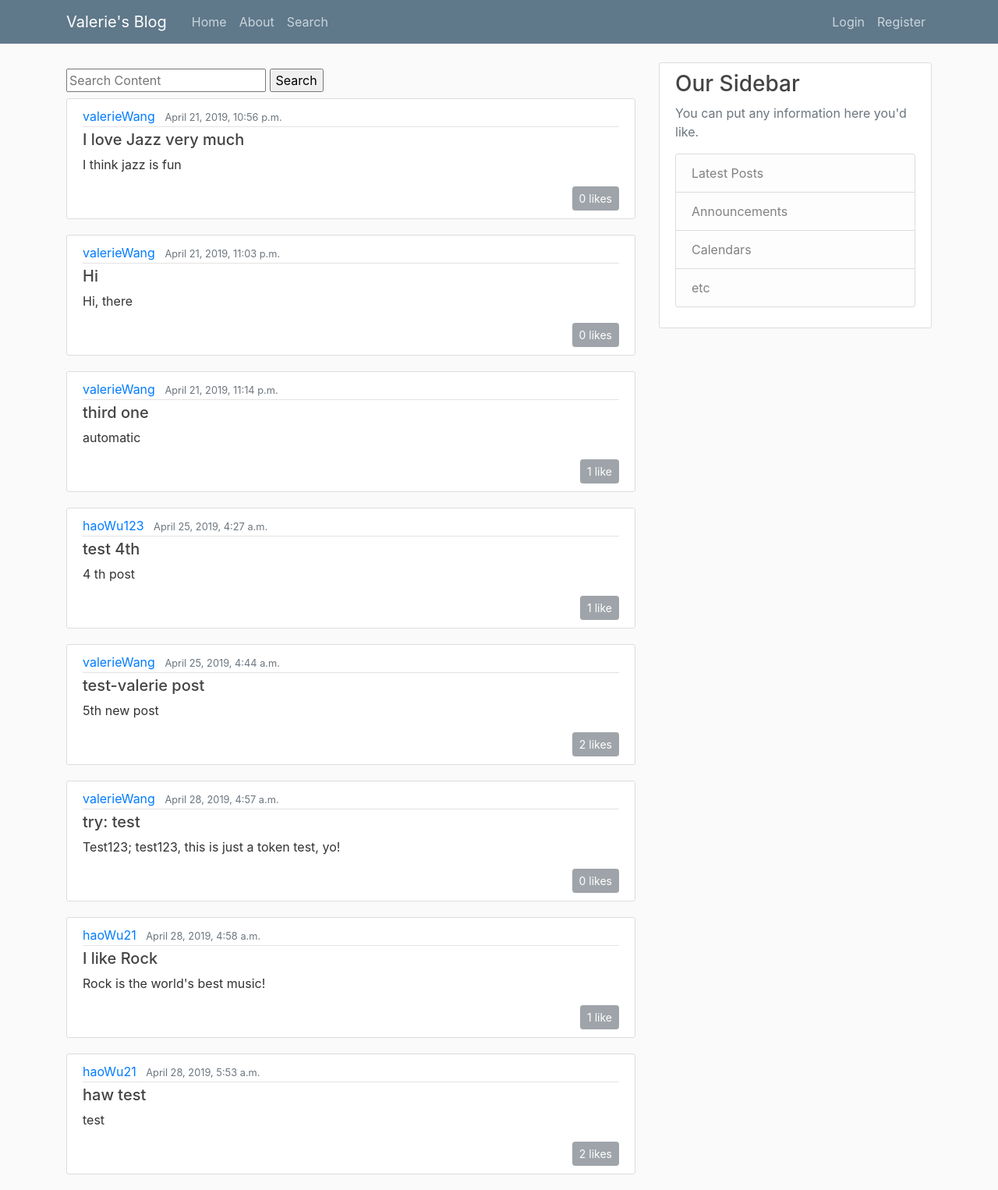
After one commit to ValerieWang628/myBlog-Web-Dev, a Django app: page /search/ in a window 1280 px wide. The commit adds this page. Shown: the whole page at 78% size. Run offline with Django 3.2, Linux system fonts and the light colour scheme; data comes from the database, SQL or seed files in the repository; both versions use the stored data as it was after the commit; some libraries are stand-ins or nearby versions.

Commit message:
Add files via upload

```diff
--- a/myOwn/myBlog/models.py
+++ b/myOwn/myBlog/models.py
@@ -12,11 +12,13 @@ class Post(models.Model):
     date_posted = models.DateTimeField(default = timezone.now)
     author = models.ForeignKey(User, on_delete = models.CASCADE)
     likes = models.ManyToManyField(User, related_name = 'likes', blank = True)
+    favorites = models.ManyToManyField(User, related_name = 'favorites', blank = True)
     # foreignKey: one to many relation
     # on_delete specifies what to do if a user is deleted
 
     def __str__(self):
         return self.subject
+
 
     def total_likes(self):
         return self.likes.count()
--- a/myOwn/myBlog/templates/myBlog/base.html
+++ b/myOwn/myBlog/templates/myBlog/base.html
@@ -33,6 +33,7 @@
             <div class="navbar-nav mr-auto">
               <a class="nav-item nav-link" href="{% url 'myBlogHome' %}">Home</a>
               <a class="nav-item nav-link" href="{% url 'myBlogAbout' %}">About</a>
+              <a class="nav-item nav-link" href="{% url 'searchPage' %}">Search</a>
             </div>
             <!-- Navbar Right Side -->
             <div class="navbar-nav">
--- /dev/null
+++ b/myOwn/myBlog/templates/myBlog/search.html
@@ -0,0 +1,38 @@
+<!-- cited from https://github.com/CoreyMSchafer/code_snippets/blob/master/Django_Blog/03-Templates/django_project/blog/templates/blog/home.html-->
+{% extends 'myBlog/base.html' %}
+
+{% block content%}
+    <div>
+      <h2>  </h2>
+        <form method = 'GET' action = ''>
+        <input type = 'text' name = 'q' placeholder = 'Search Content'/>
+        <input type = 'submit' value = 'Search'/>
+        </form>
+      <h2>  </h2>
+    </div>
+    {% for post in posts %}
+        <article class="media content-section">
+          <div class="media-body">
+            <div class="article-metadata">
+              <a class="mr-2" href="#">{{ post.author }}</a>
+              <small class="text-muted">{{ post.date_posted}}</small>
+            </div>
+            <h5><a class="article-title" href="{% url 'individual-post' post.id %}">{{ post.subject }}</a></h5>
+            <p class="article-content">{{ post.content }}</p>
+            <div class = 'text-right'>
+                {% for key, value in like_num.items %}
+                    {% if key == post %}
+                        {% if value == 1 %}
+                            <button type="button" class="btn btn-secondary btn-sm" disabled>{{value}} like</button>
+                        {% else %}
+                            <button type="button" class="btn btn-secondary btn-sm" disabled>{{value}} likes</button>
+                        {% endif %}
+                    {% endif %}
+                {% endfor %}
+            </div>
+          </div>
+        </article>
+    {% endfor %}
+
+
+{% endblock %}
--- a/myOwn/myBlog/urls.py
+++ b/myOwn/myBlog/urls.py
@@ -17,6 +17,7 @@ urlpatterns = [
 
     path('post/likes/', views.like_post, name = 'like-post'),
 
+    path('post/favorites/', views.favorite_post, name = 'favorite-post'),
 
     path('post/new/', CreatePostView.as_view(), name = 'new-post'),
     # this will look for a file for post_form.html
@@ -30,6 +31,7 @@ urlpatterns = [
         # the views.home means to direct to the home function of view.py
         # the home function is in the view.py to display the post content into the html template
     path('about/', views.about, name = 'myBlogAbout'),
+    path('search/', views.search, name = 'searchPage'),
     # need a trailing slash
     # don't need to update in the myOwnProj urls.py
     # because the main urls.py sends anything of blog to myBlog and lets myBlog handles that
--- a/myOwn/myBlog/views.py
+++ b/myOwn/myBlog/views.py
@@ -4,6 +4,7 @@ from django.http import HttpResponse, HttpResponseRedirect
 from .models import Post
 from django.views.generic import ListView, DetailView, CreateView, UpdateView, DeleteView
 from django.contrib.auth.mixins import LoginRequiredMixin, UserPassesTestMixin
+from django.db.models import Q, F, Count
 
 
 # def home(request):
@@ -19,25 +20,49 @@ from django.contrib.auth.mixins import LoginRequiredMixin, UserPassesTestMixin
 def about(request):
     return render(request, 'myBlog/about.html', {'title': 'about'})
 
+def search(request):
+    queryPool = Post.objects.all()
+    query = request.GET.get("q")
+    # https://docs.djangoproject.com/en/1.8/topics/db/aggregation/#order-by
+    # https://github.com/codingforentrepreneurs/try-django-19/blob/master/src/posts/views.py
+    if query:
+        query_result = queryPool.filter(
+				Q(subject__icontains=query)|
+				Q(content__icontains=query)|
+				Q(date_posted__icontains=query) |
+				Q(author__username__icontains=query)
+				).annotate(like_nums = Count('likes')).distinct().order_by('-like_nums','-date_posted')
+                # distinct is to remove duplicate rows
+    else: query_result = queryPool
+
+    like_num_dict = dict()
+    for po in query_result:
+        like_num_dict[po] = len(po.likes.all())
+
+    context = {
+        'posts': query_result,
+        'like_num': like_num_dict
+    }
+
+    return render(request, 'myBlog/search.html', context)
+
 def like_post(request):
     post = get_object_or_404(Post, id = request.POST.get('post_id'))
-    PostListView.liked = False
     if post.likes.filter(id = request.user.id).exists():
         post.likes.remove(request.user)
-        # liked = False
-        PostListView.liked = False
+        # post.like_num = post.likes.count()
     else:
         post.likes.add(request.user)
-        # liked = True
-        PostListView.liked = True
+        # post.like_num = post.likes.count()
     return HttpResponseRedirect(post.get_absolute_url())
 
-
+def favorite_post(request):
+    pass
 
 class PostListView(ListView):
     # this is a class that inherents from the django listview class
     model = Post
-    liked = None
+    posts = Post.objects.all()
     # to specify what model to use, and what data to get from
     # in this case, it will fetch the subject, content, data_posted, author data of this class object
     # I already created the post model, a model class inherent from the builtin model class
@@ -51,8 +76,26 @@ class PostListView(ListView):
 
     def get_context_data(self, **kwargs):
         context = super().get_context_data(**kwargs)
-        context['liked'] = [self.liked]
+        context['liked_status'] = self.liked_status()
+        context['like_num'] = self.how_many_likes()
         return context
+
+    def liked_status(self):
+        liked = set()
+        for po in PostListView.posts:
+            if self.request.user in po.likes.all():
+                liked.add(po)
+        return liked
+
+    def how_many_likes(self):
+        like_num_dict = dict()
+        for po in PostListView.posts:
+            like_num_dict[po] = len(po.likes.all())
+        return like_num_dict
+
+
+
+
 
 
 
```
Also changed, not shown: myOwn/myBlog/templates/myBlog/index.html (+17 -10 lines), myOwn/db.sqlite3, myOwn/myBlog/migrations/0003_post_like_num.py (added), myOwn/myBlog/migrations/0004_auto_20190428_0520.py (added), myOwn/myBlog/migrations/0005_auto_20190428_0542.py (added), myOwn/myBlog/migrations/0006_auto_20190428_0544.py (added), myOwn/myBlog/migrations/0007_remove_post_like_num.py (added).
